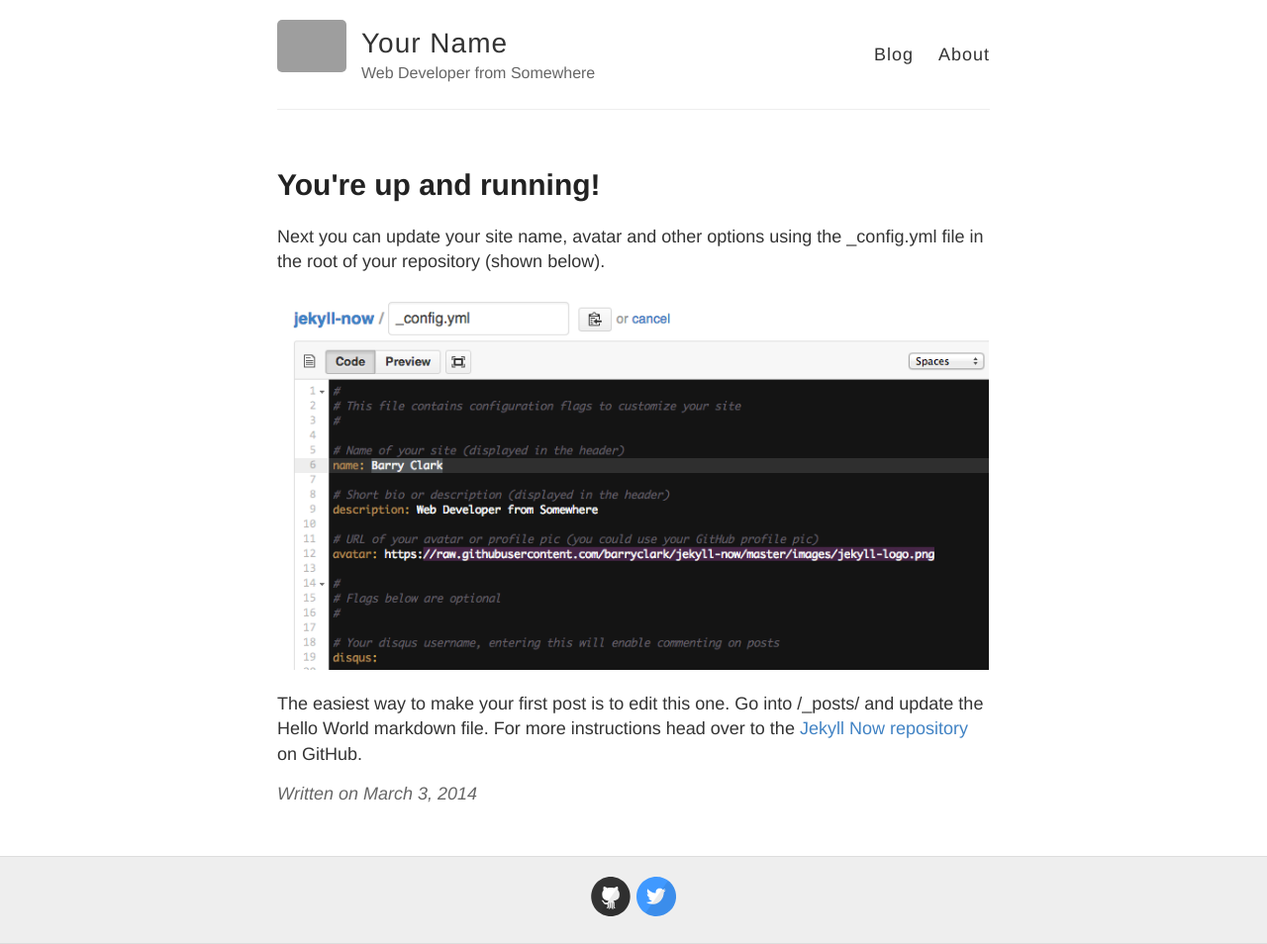
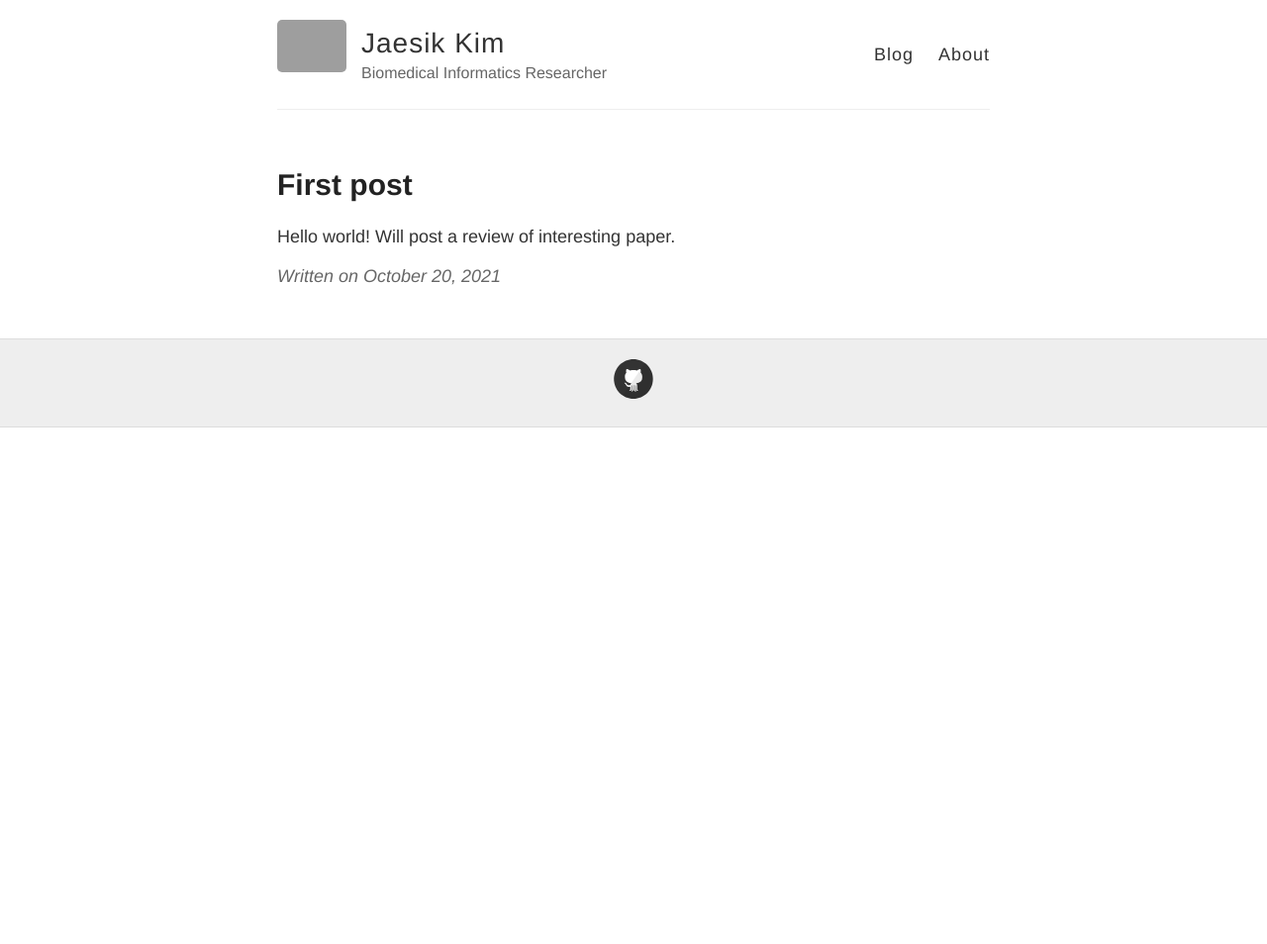
Before and after one commit to JaesikKim/JaesikKim.github.io, a Jekyll site: the page built from _posts/2021-10-20-Hello-World.md, in a window 1280 px wide. Shown: the whole page at 99% size. Built offline with Jekyll 4.4.1, drawn with Linux system fonts in a browser that asks for light colours; after the commit the page ends 900 px from its top, so only the background shows below that; grey boxes are pictures that could not be loaded.

Commit message:
upload post

```diff
--- a/_config.yml
+++ b/_config.yml
@@ -3,10 +3,10 @@
 #
 
 # Name of your site (displayed in the header)
-name: Your Name
+name: Jaesik Kim
 
 # Short bio or description (displayed in the header)
-description: Web Developer from Somewhere
+description: Biomedical Informatics Researcher
 
 # URL of your avatar or profile pic (you could use your GitHub profile pic)
 avatar: https://raw.githubusercontent.com/barryclark/jekyll-now/master/images/jekyll-logo.png
@@ -21,12 +21,12 @@
   email:
   facebook:
   flickr:
-  github: barryclark/jekyll-now
+  github: JaesikKim
   instagram:
   linkedin:
   pinterest:
   rss: # just type anything here for a working RSS icon
-  twitter: jekyllrb
+  twitter:
   stackoverflow: # your stackoverflow profile, e.g. "users/50476/bart-kiers"
   youtube: # channel/<your_long_string> or user/<user-name>
   googleplus: # anything in your profile username that comes after plus.google.com/
--- a/_posts/2014-3-3-Hello-World.md
+++ /dev/null
@@ -1,10 +0,0 @@
----
-layout: post
-title: You're up and running!
----
-
-Next you can update your site name, avatar and other options using the _config.yml file in the root of your repository (shown below).
-
-![_config.yml]({{ site.baseurl }}/images/config.png)
-
-The easiest way to make your first post is to edit this one. Go into /_posts/ and update the Hello World markdown file. For more instructions head over to the [Jekyll Now repository](https://github.com/barryclark/jekyll-now) on GitHub.
--- /dev/null
+++ b/_posts/2021-10-20-Hello-World.md
@@ -0,0 +1,7 @@
+---
+layout: post
+title: First post
+---
+
+Hello world!
+Will post a review of interesting paper.
```
